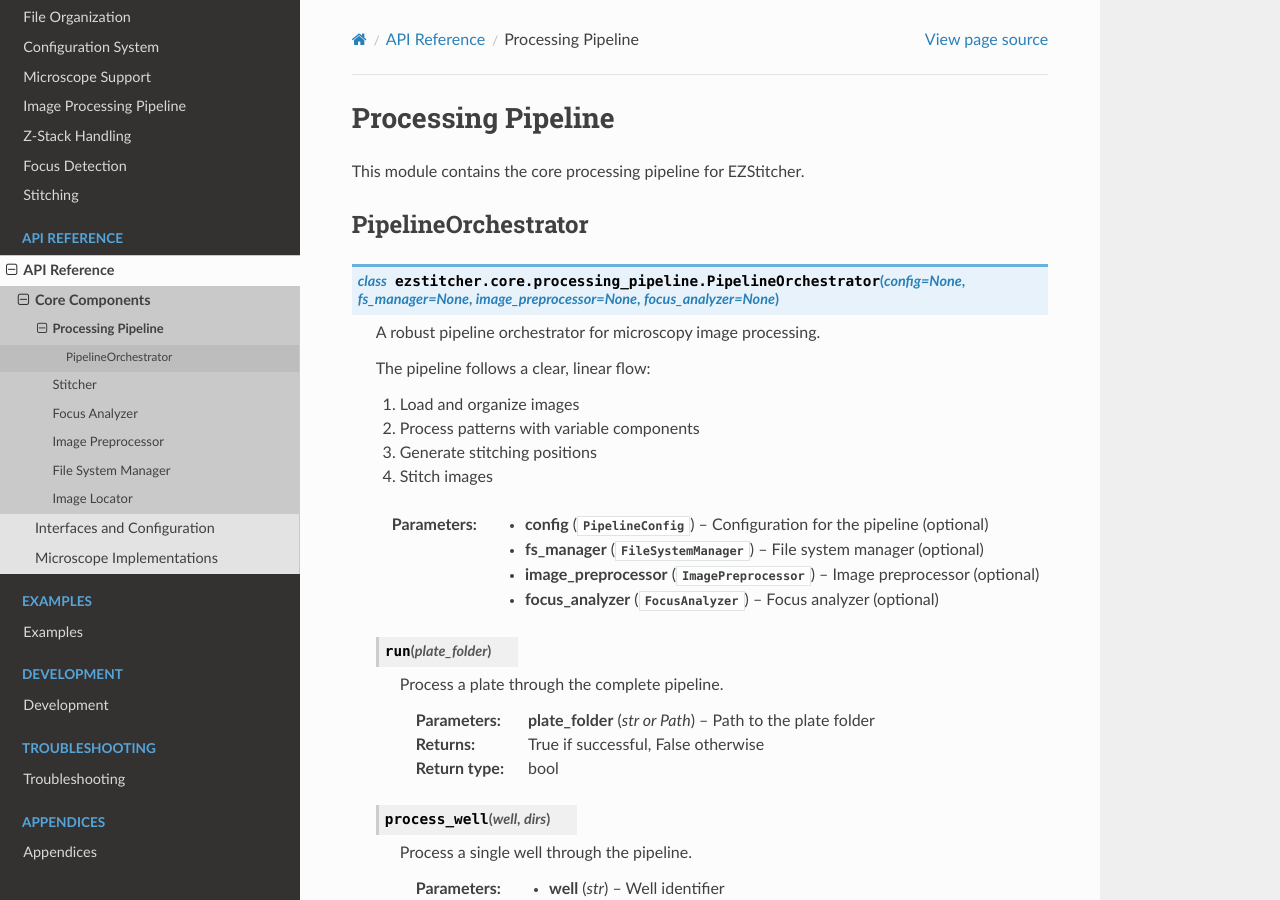
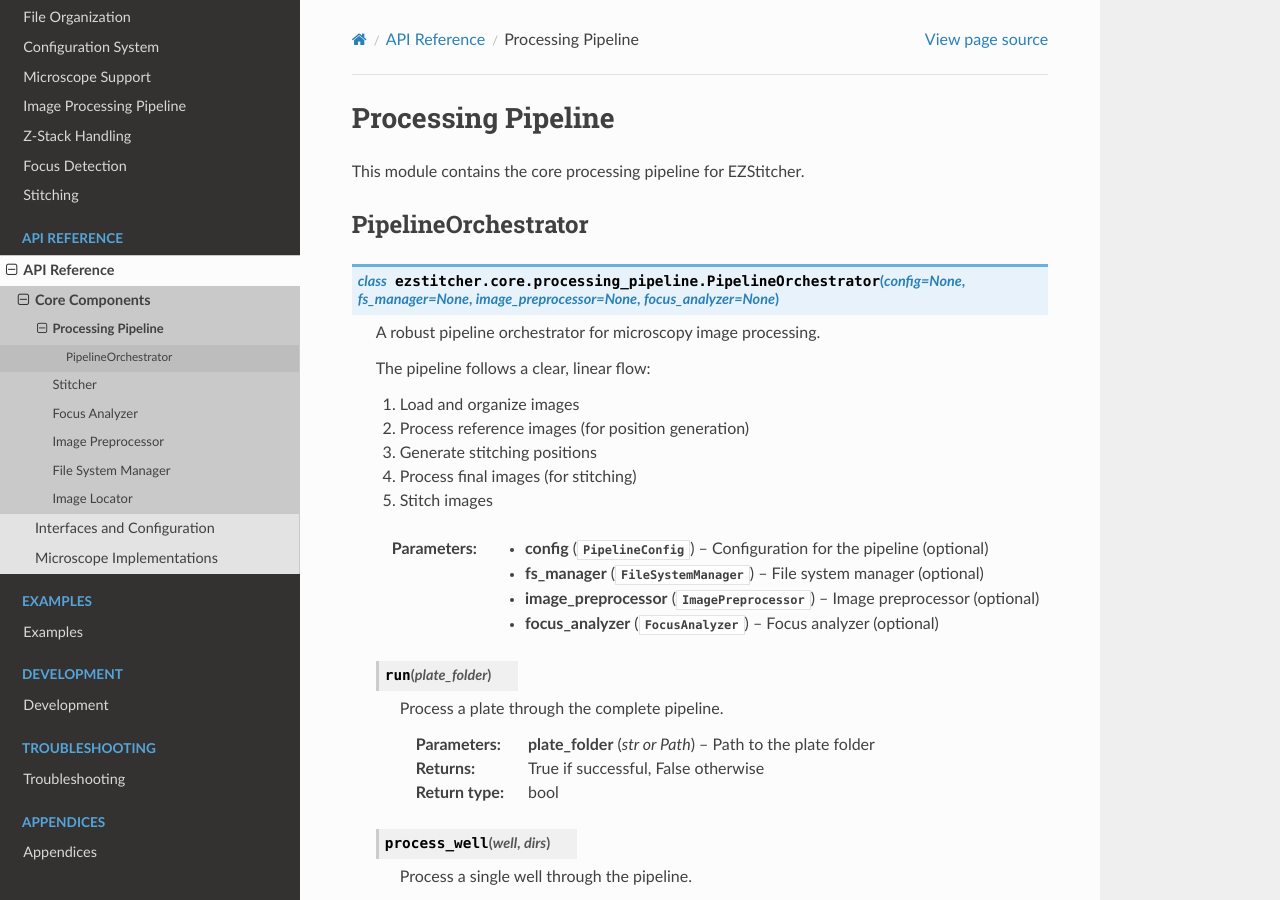
Before and after one commit to trissim/ezstitcher, a Sphinx documentation site: the page built from docs/source/api/processing_pipeline.rst, in a window 1280 px wide and 900 px high. Built offline with Sphinx 7.4.7 and the Read the Docs theme 3.1.0, drawn with Linux system fonts in a browser that asks for light colours.

Commit message:
Fix processing workflow order in documentation
Updated the processing workflow order in the documentation to match the actual code implementation:
1. Load and organize images
2. Process reference images (for position generation)
3. Generate stitching positions
4. Process final images (for stitching)
5. Stitch images

This ensures the documentation accurately reflects the actual processing flow in the PipelineOrchestrator class.

```diff
--- a/docs/source/api/processing_pipeline.rst
+++ b/docs/source/api/processing_pipeline.rst
@@ -15,9 +15,10 @@
    The pipeline follows a clear, linear flow:
 
    1. Load and organize images
-   2. Process patterns with variable components
+   2. Process reference images (for position generation)
    3. Generate stitching positions
-   4. Stitch images
+   4. Process final images (for stitching)
+   5. Stitch images
 
    :param config: Configuration for the pipeline (optional)
    :type config: :class:`~ezstitcher.core.config.PipelineConfig`
```
Also changed, not shown: docs/source/getting_started/concepts.rst (+12 -15 lines).
